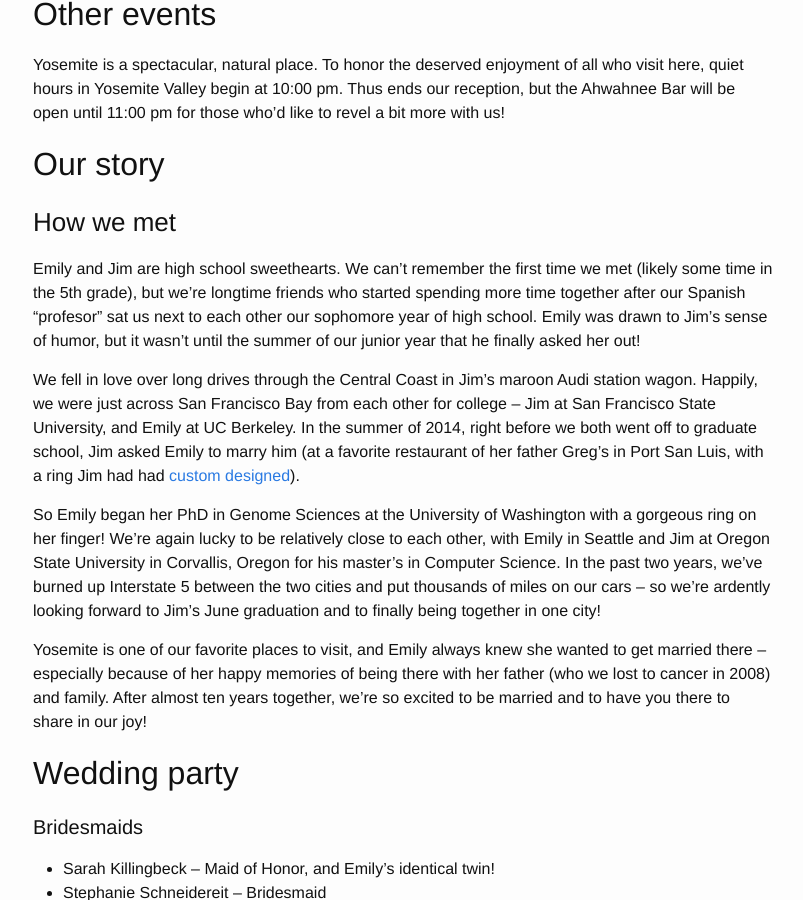
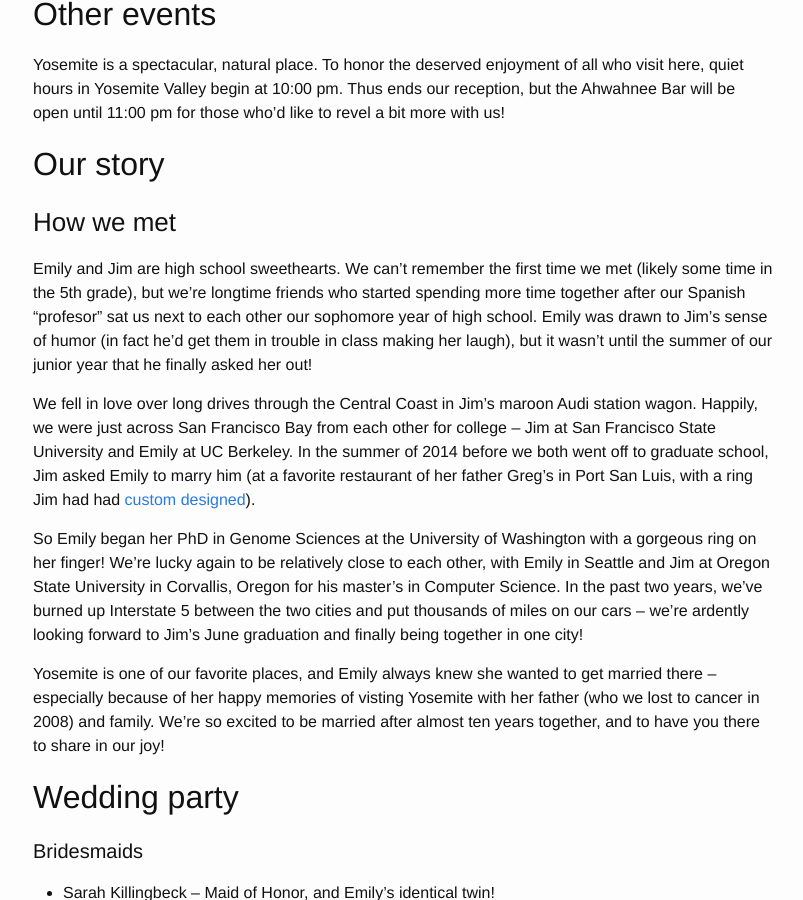
Before and after one commit to j-e-yosemite/j-e-yosemite.github.io, a Jekyll site: the page built from ourwedding.md, in a window 1280 px wide and 900 px high, scrolled down 598 px. Shown: the whole window, without its empty margins (237-1040 px from the left). Built offline with Jekyll 4.4.1, drawn with Linux system fonts in a browser that asks for light colours.

Commit message:
Some small changes

```diff
--- a/ourwedding.md
+++ b/ourwedding.md
@@ -28,13 +28,13 @@ Yosemite is a spectacular, natural place. To honor the deserved enjoyment of all
 
 ### How we met
 
-Emily and Jim are high school sweethearts. We can't remember the first time we met (likely some time in the 5th grade), but we're longtime friends who started spending more time together after our Spanish "profesor" sat us next to each other our sophomore year of high school. Emily was drawn to Jim's sense of humor, but it wasn't until the summer of our junior year that he finally asked her out!
+Emily and Jim are high school sweethearts. We can't remember the first time we met (likely some time in the 5th grade), but we're longtime friends who started spending more time together after our Spanish "profesor" sat us next to each other our sophomore year of high school. Emily was drawn to Jim's sense of humor (in fact he'd get them in trouble in class making her laugh), but it wasn't until the summer of our junior year that he finally asked her out!
 
-We fell in love over long drives through the Central Coast in Jim's maroon Audi station wagon. Happily, we were just across San Francisco Bay from each other for college -- Jim at San Francisco State University, and Emily at UC Berkeley. In the summer of 2014, right before we both went off to graduate school, Jim asked Emily to marry him (at a favorite restaurant of her father Greg's in Port San Luis, with a ring Jim had had [custom designed](http://www.serengetiwest.com/)).
+We fell in love over long drives through the Central Coast in Jim's maroon Audi station wagon. Happily, we were just across San Francisco Bay from each other for college -- Jim at San Francisco State University and Emily at UC Berkeley. In the summer of 2014 before we both went off to graduate school, Jim asked Emily to marry him (at a favorite restaurant of her father Greg's in Port San Luis, with a ring Jim had had [custom designed](http://www.serengetiwest.com/)).
 
-So Emily began her PhD in Genome Sciences at the University of Washington with a gorgeous ring on her finger! We're again lucky to be relatively close to each other, with Emily in Seattle and Jim at Oregon State University in Corvallis, Oregon for his master's in Computer Science. In the past two years, we've burned up Interstate 5 between the two cities and put thousands of miles on our cars -- so we're ardently looking forward to Jim's June graduation and to finally being together in one city!
+So Emily began her PhD in Genome Sciences at the University of Washington with a gorgeous ring on her finger! We're lucky again to be relatively close to each other, with Emily in Seattle and Jim at Oregon State University in Corvallis, Oregon for his master's in Computer Science. In the past two years, we've burned up Interstate 5 between the two cities and put thousands of miles on our cars -- we're ardently looking forward to Jim's June graduation and finally being together in one city!
 
-Yosemite is one of our favorite places to visit, and Emily always knew she wanted to get married there -- especially because of her happy memories of being there with her father (who we lost to cancer in 2008) and family. After almost ten years together, we're so excited to be married and to have you there to share in our joy!
+Yosemite is one of our favorite places, and Emily always knew she wanted to get married there -- especially because of her happy memories of visting Yosemite with her father (who we lost to cancer in 2008) and family. We're so excited to be married after almost ten years together, and to have you there to share in our joy!
 
 ## Wedding party
 
```
